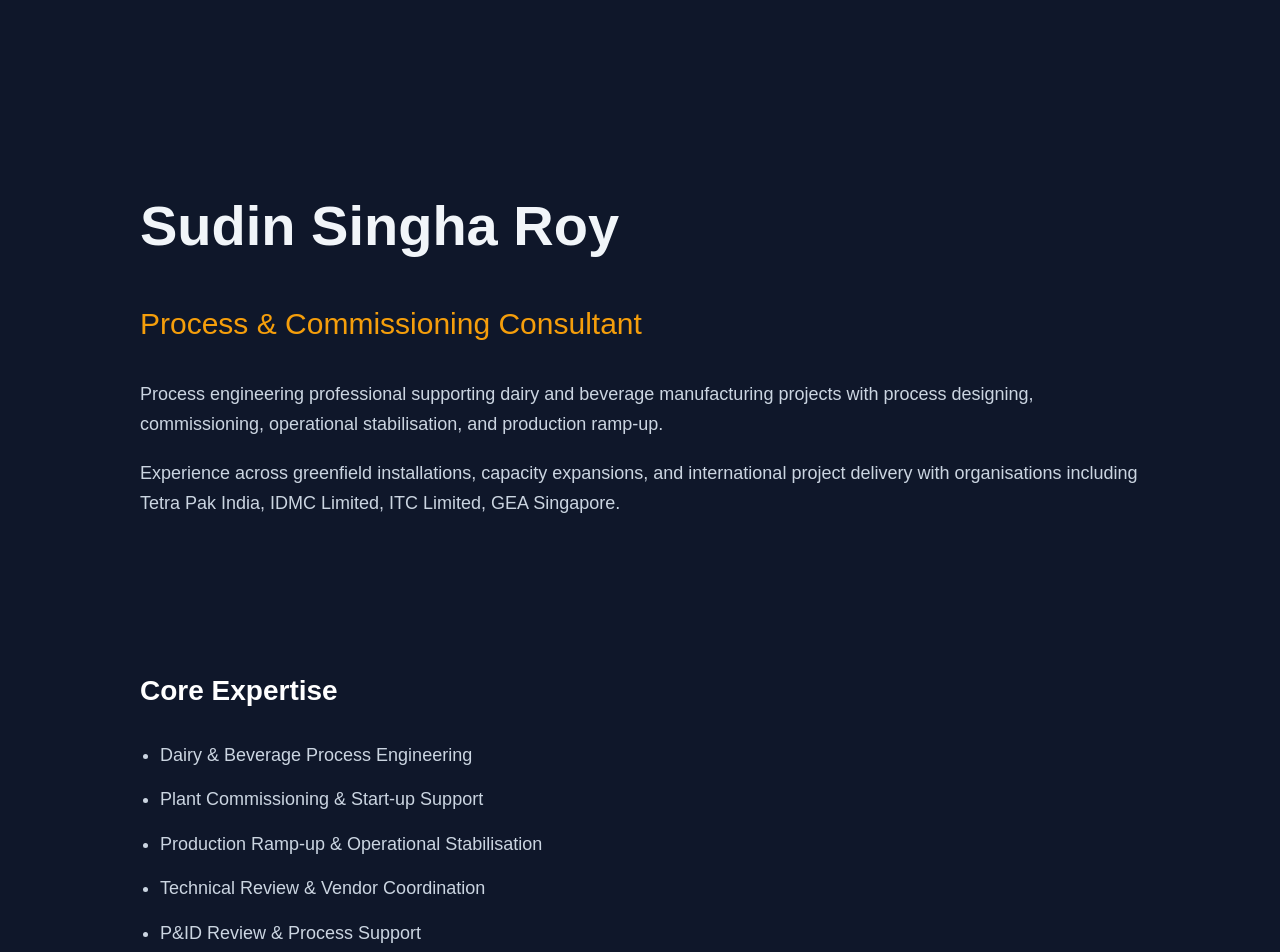
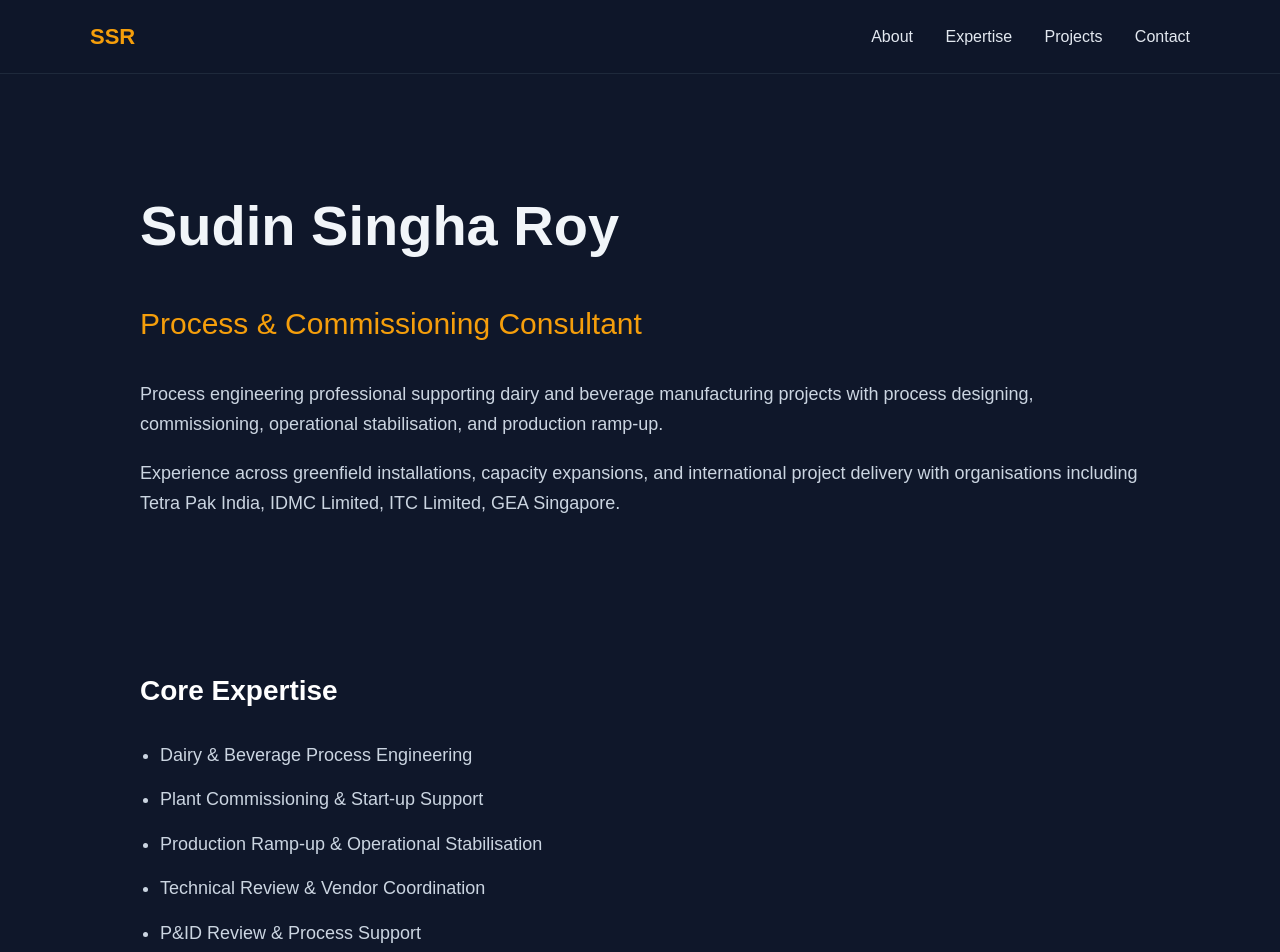
Before and after one commit to SSR1701/sudinsingharoy.github.io, a plain HTML site: page index.html in a window 1280 px wide. Shown: the top 952 px of the page. Drawn offline with Linux system fonts and the light colour scheme.

Commit message:
Update index.html

```diff
--- a/index.html
+++ b/index.html
@@ -6,7 +6,45 @@
     <title>Sudin Singha Roy | Process & Commissioning Consultant</title>
 
     <style>
+.navbar {
 
+    width: 100%;
+    position: fixed;
+    top: 0;
+    background-color: rgba(15, 23, 42, 0.95);
+    border-bottom: 1px solid #1e293b;
+    z-index: 1000;
+}
+
+.nav-container {
+
+    max-width: 1100px;
+    margin: auto;
+    padding: 18px 30px;
+    display: flex;
+    justify-content: space-between;
+    align-items: center;
+}
+
+.logo {
+
+    color: #f59e0b;
+    font-size: 22px;
+    font-weight: bold;
+}
+
+.nav-links a {
+
+    margin-left: 28px;
+    color: #e2e8f0;
+    text-decoration: none;
+    font-size: 16px;
+}
+
+.nav-links a:hover {
+
+    color: #f59e0b;
+}
         body {
             margin: 0;
             padding: 0;
@@ -107,10 +145,27 @@
 </head>
 
 <body>
+<nav class="navbar">
 
+    <div class="nav-container">
+
+        <div class="logo">
+            SSR
+        </div>
+
+        <div class="nav-links">
+            <a href="#about">About</a>
+            <a href="#expertise">Expertise</a>
+            <a href="#projects">Projects</a>
+            <a href="#contact">Contact</a>
+        </div>
+
+    </div>
+
+</nav>
     <div class="container">
 
-        <div class="hero">
+  <div class="hero" id="about">
 
             <h1>Sudin Singha Roy</h1>
 
@@ -130,7 +185,7 @@ Tetra Pak India, IDMC Limited, ITC Limited, GEA Singapore.
 
         </div>
 
-        <div class="section">
+       <div class="section" id="expertise">
 
             <h3>Core Expertise</h3>
 
@@ -144,7 +199,7 @@ Tetra Pak India, IDMC Limited, ITC Limited, GEA Singapore.
 
         </div>
 
-        <div class="section">
+        <div class="section" id="projects">
 
             <h3>Industry Exposure</h3>
 
@@ -156,7 +211,7 @@ Tetra Pak India, IDMC Limited, ITC Limited, GEA Singapore.
 
         </div>
 
-        <div class="contact">
+        <div class="contact" id="contact">
 
             <h3>Contact</h3>
 
```
